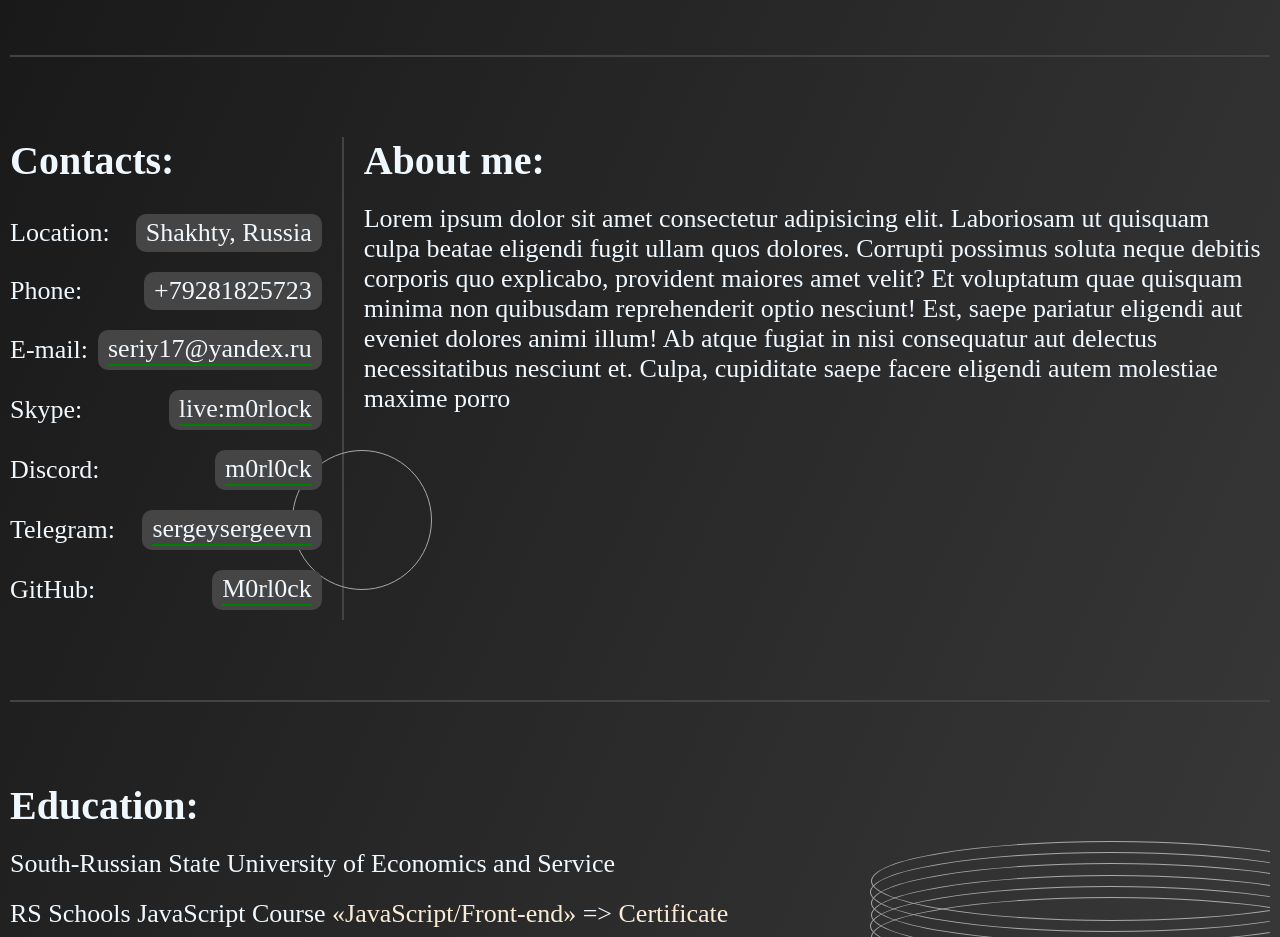
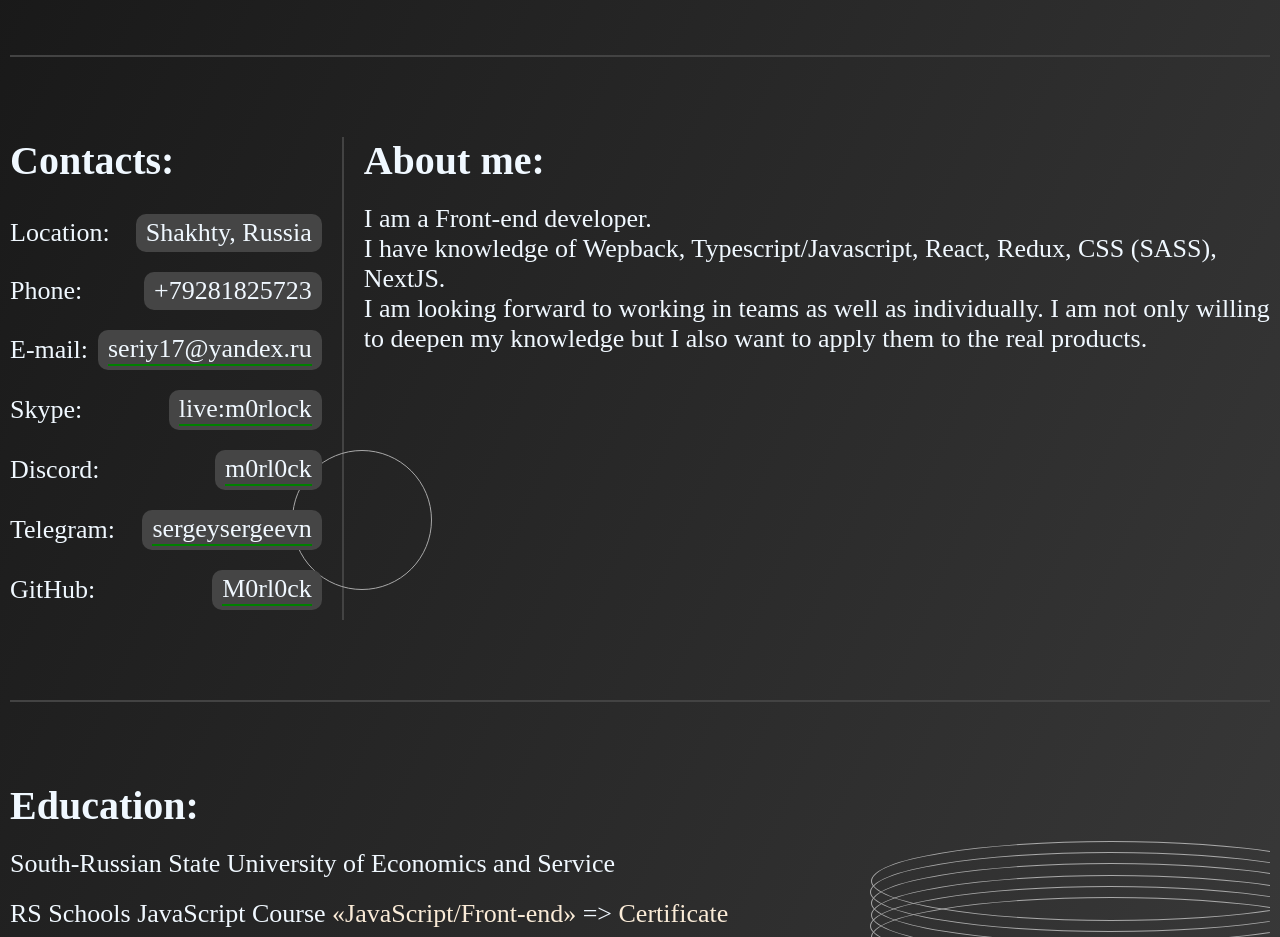
Before and after one commit to M0rl0ck/myPortfolio, a React (Vite) app in the folder my_portfolio/: page / in a window 1280 px wide. Shown: the part 1000-1937 px from the top of the page. Built offline with nearby package versions, Linux system fonts and the light colour scheme.

Commit message:
feat: update about me

```diff
--- a/my_portfolio/src/component/about/About.tsx
+++ b/my_portfolio/src/component/about/About.tsx
@@ -9,14 +9,16 @@ function About() {
       <VerticalDevider />
       <div>
         <h2>About me:</h2>
-        Lorem ipsum dolor sit amet consectetur adipisicing elit. Laboriosam ut
-        quisquam culpa beatae eligendi fugit ullam quos dolores. Corrupti
-        possimus soluta neque debitis corporis quo explicabo, provident maiores
-        amet velit? Et voluptatum quae quisquam minima non quibusdam
-        reprehenderit optio nesciunt! Est, saepe pariatur eligendi aut eveniet
-        dolores animi illum! Ab atque fugiat in nisi consequatur aut delectus
-        necessitatibus nesciunt et. Culpa, cupiditate saepe facere eligendi
-        autem molestiae maxime porro
+        <p>I am a Front-end developer.</p>
+        <p>
+          I have knowledge of Wepback, Typescript/Javascript, React, Redux, CSS
+          (SASS), NextJS.
+        </p>
+        <p>
+          I am looking forward to working in teams as well as individually. I am
+          not only willing to deepen my knowledge but I also want to apply them
+          to the real products.
+        </p>
       </div>
     </section>
   );
```
